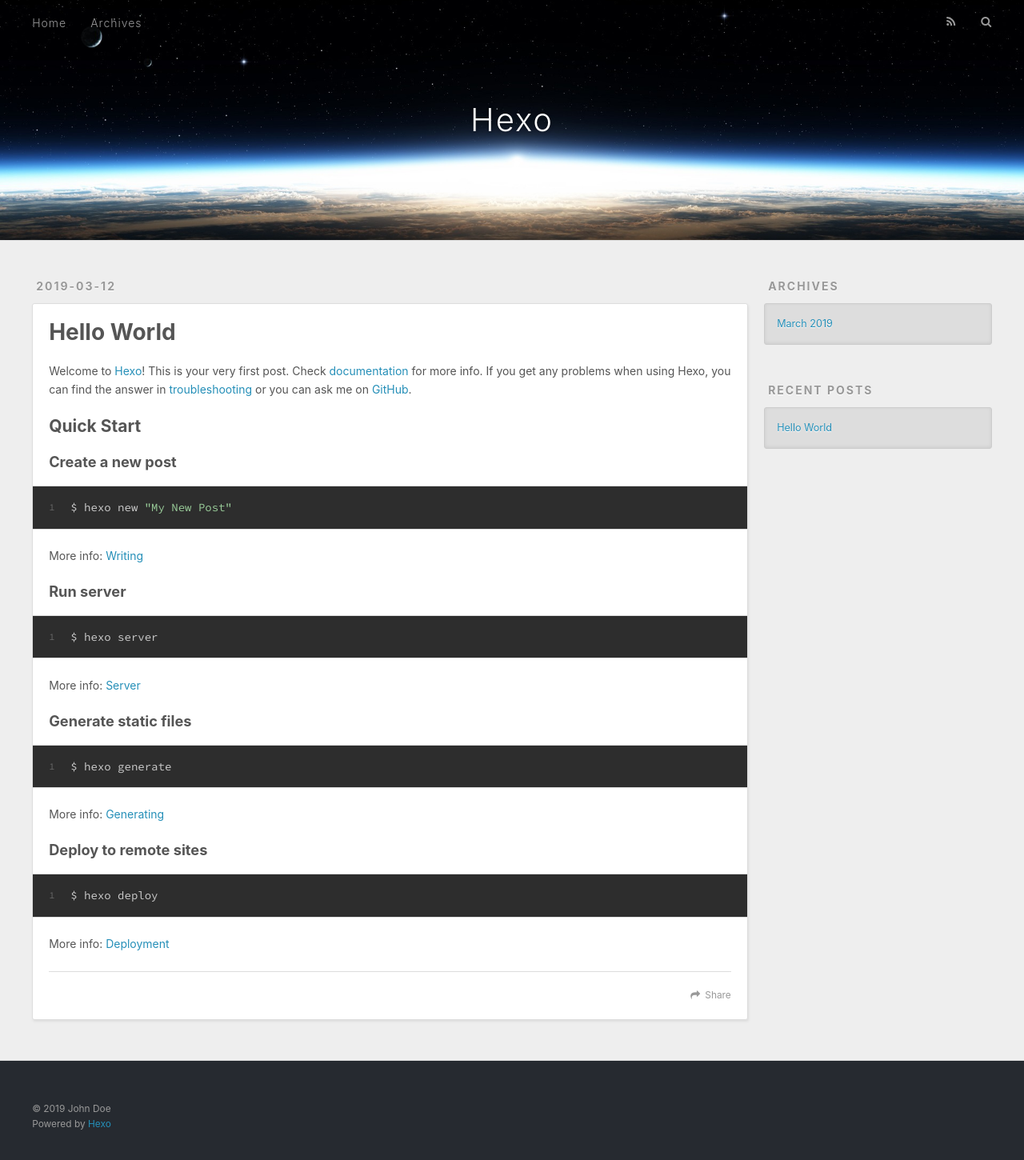
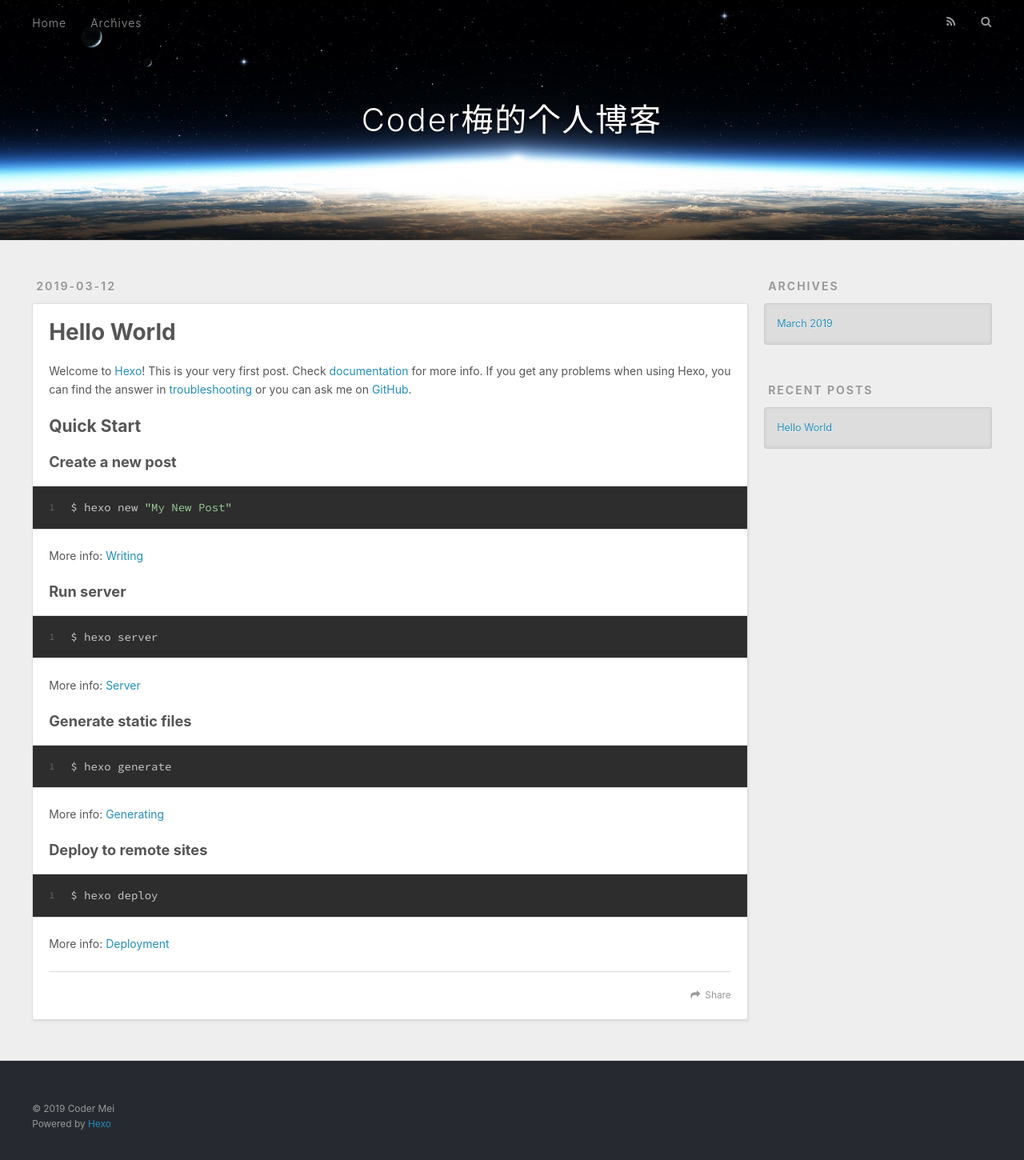
Before and after one commit to coder-mei/coder-mei.github.io, a plain HTML site: page index.html in a window 1280 px wide. Shown: the whole page at 80% size. Drawn offline with nearby package versions, Linux system fonts and the light colour scheme.

Commit message:
Site updated: 2019-03-12 13:39:16

```diff
--- a/index.html
+++ b/index.html
@@ -5,17 +5,17 @@
 
 
 
-  <title>Hexo</title>
+  <title>Coder梅的个人博客</title>
   <meta name="viewport" content="width=device-width, initial-scale=1, maximum-scale=1">
   <meta property="og:type" content="website">
-<meta property="og:title" content="Hexo">
+<meta property="og:title" content="Coder梅的个人博客">
 <meta property="og:url" content="http://yoursite.com/index.html">
-<meta property="og:site_name" content="Hexo">
+<meta property="og:site_name" content="Coder梅的个人博客">
 <meta property="og:locale" content="default">
 <meta name="twitter:card" content="summary">
-<meta name="twitter:title" content="Hexo">
+<meta name="twitter:title" content="Coder梅的个人博客">
 
-    <link rel="alternate" href="/atom.xml" title="Hexo" type="application/atom+xml">
+    <link rel="alternate" href="/atom.xml" title="Coder梅的个人博客" type="application/atom+xml">
 
 
     <link rel="icon" href="/favicon.png">
@@ -34,7 +34,7 @@
   <div id="header-outer" class="outer">
     <div id="header-title" class="inner">
       <h1 id="logo-wrap">
-        <a href="/" id="logo">Hexo</a>
+        <a href="/" id="logo">Coder梅的个人博客</a>
       </h1>
 
     </div>
@@ -97,7 +97,7 @@
 
     </div>
     <footer class="article-footer">
-      <a data-url="http://yoursite.com/2019/03/12/hello-world/" data-id="cjt51jt320000m8f9nvvcz443" class="article-share-link">Share</a>
+      <a data-url="http://yoursite.com/2019/03/12/hello-world/" data-id="cjt5ciio20000awf9yb8xe6nu" class="article-share-link">Share</a>
 
 
     </footer>
@@ -153,7 +153,7 @@
 
   <div class="outer">
     <div id="footer-info" class="inner">
-      &copy; 2019 John Doe<br>
+      &copy; 2019 Coder Mei<br>
       Powered by <a href="http://hexo.io/" target="_blank">Hexo</a>
     </div>
   </div>
```
Also changed, not shown: 2019/03/12/hello-world/index.html (+6 -6 lines), archives/2019/03/index.html (+7 -7 lines), archives/2019/index.html (+7 -7 lines), archives/index.html (+7 -7 lines).
